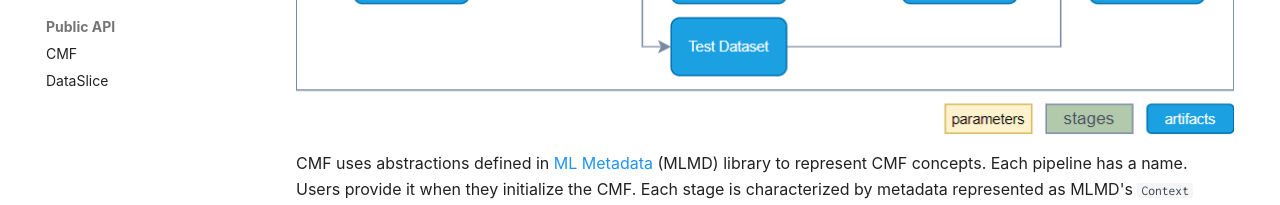
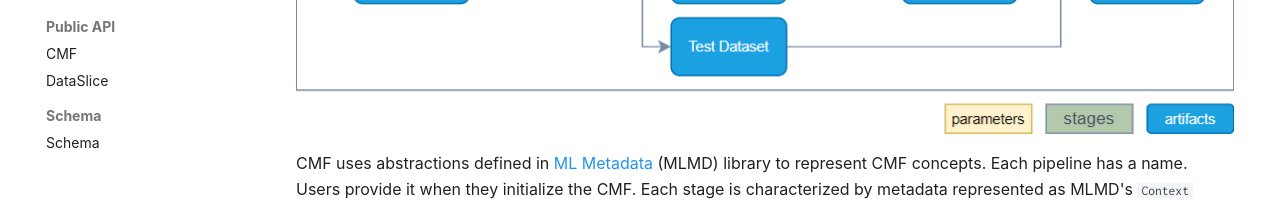
Before and after one commit to HewlettPackard/cmf, an MkDocs documentation site: the page built from docs/index.md, in a window 1280 px wide and 900 px high, scrolled down 572 px. Shown: the part 692-897 px from the top of the window. Built offline with MkDocs 1.6.1 and Material for MkDocs 9.7.7, drawn with Linux system fonts in a browser that asks for light colours; some web fonts are replaced; comment, search, counter and statistics services are not loaded.

Commit message:
Adding a placeholder for Schema

```diff
--- a/mkdocs.yaml
+++ b/mkdocs.yaml
@@ -86,3 +86,5 @@ nav:
   - Public API:
       - CMF: api/public/cmf.md
       - DataSlice: api/public/dataslice.md
+  - Schema:
+      - Schema: schema/schema.md
```
Also changed, not shown: docs/schema/schema.md (added, +3 -0 lines), docs/assets/ml_schema_cmf.png (added).
